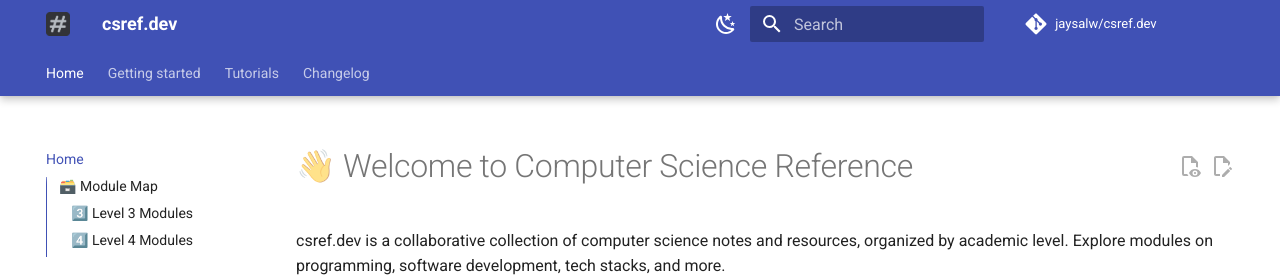
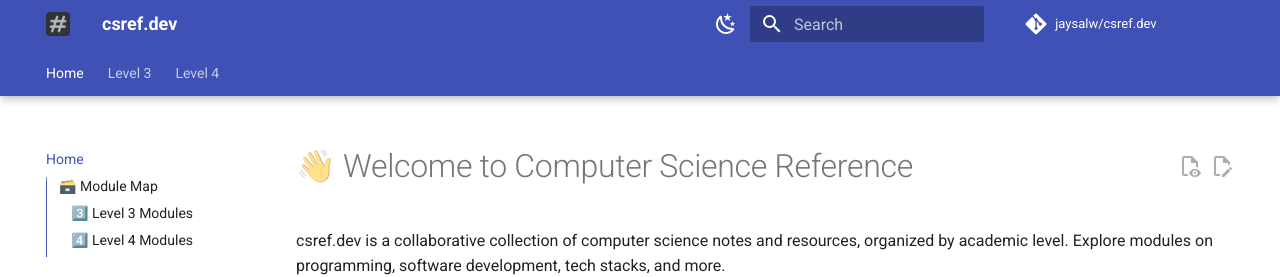
Before and after one commit to jaysalw/csref.dev, an MkDocs documentation site: the page built from docs/index.md, in a window 1280 px wide. Shown: the top 277 px of the page. Built offline with MkDocs 1.6.1 and Material for MkDocs 9.7.7, drawn with Linux system fonts in a browser that asks for light colours; comment, search, counter and statistics services are not loaded; some of the changed lines change nothing that is shown.

Commit message:
fix: update navigation structure by removing outdated sections and organizing content into levels

```diff
--- a/mkdocs.yml
+++ b/mkdocs.yml
@@ -64,18 +64,14 @@ markdown_extensions:
 
 nav:
   - Home: index.md
-  - Getting started:
-    - Installation: getting-started/installation.md
-    - Creating your site: getting-started/creating.md
-    - Publishing your site: getting-started/publishing.md
-    - Customization: getting-started/customization.md
-    - Conventions: getting-started/conventions.md
-    - Browser support: getting-started/browser.md
-    - Philosophy: getting-started/philosophy.md
-    - Alternatives: getting-started/alternatives.md
-    - License: getting-started/license.md
-  - Tutorials:
-    - Blogs: tutorials/blogs.md
-    - Social cards: tutorials/social-cards.md
-  - Changelog:
-    - How to upgrade: changelog/upgrade.md
+  - Level 3:
+    - Overview: level-3/overview.md
+    - Basic Programming: level-3/basic-programming.md
+    - Publishing your site: level-3/core-topics.md
+    - Using Git: level-3/using-git.md
+  - Level 4:
+    - Overview: level-4/overview.md
+    - Computing Skills: level-4/computing-skills.md
+    - Software Development: level-4/software-development.md
+    - Tech Stack: level-4/tech-stack.md
+    - User Experience: level-4/user-experience.md
```
